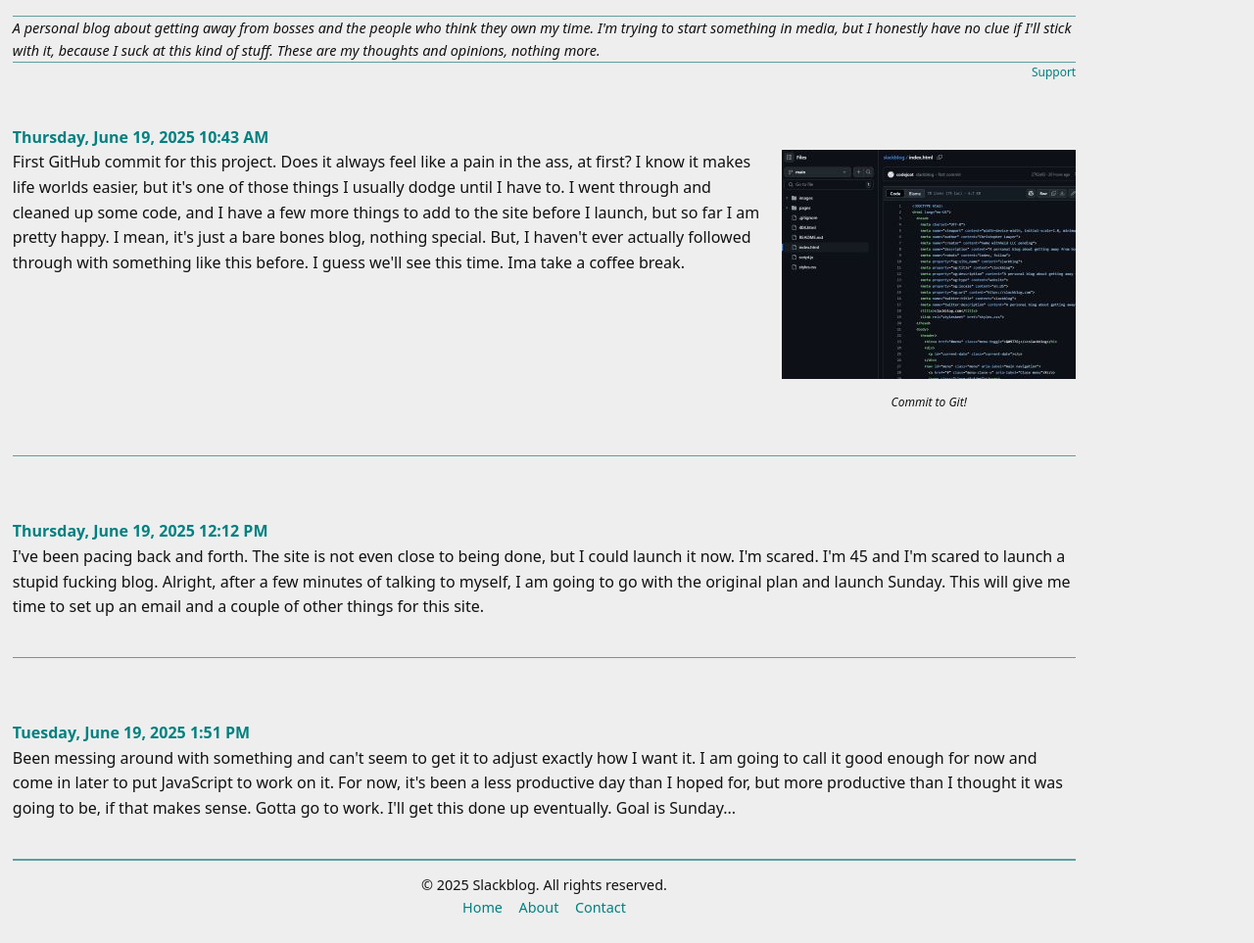
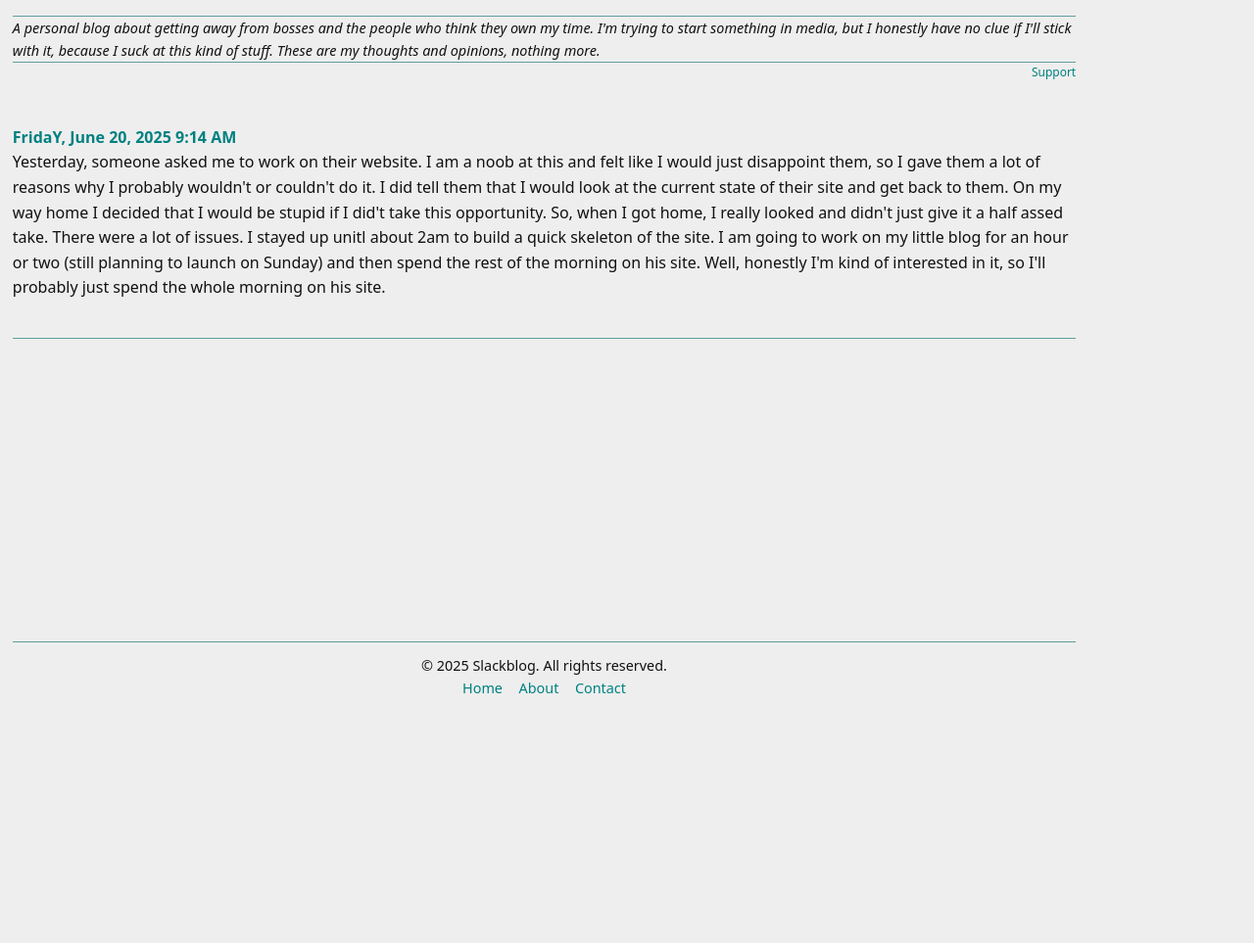
Before and after one commit to codejoat/slackblog, a plain HTML site: page index.html in a window 1280 px wide. Shown: the part 60-1023 px from the top of the page at 98% size. After the commit the page ends 800 px from the top, so only its background shows below. Drawn offline with Linux system fonts and the light colour scheme.

Commit message:
Just added a blog and moved yesterdays to archives

```diff
--- a/index.html
+++ b/index.html
@@ -40,20 +40,12 @@
       <a href="#support" class="support-toggle">Support</a>
       <div>
         <article class="entry">
-          <h4 class="timestamp">Thursday, June 19, 2025 10:43 AM</h4>
+          <h4 class="timestamp">FridaY, June 20, 2025 9:14 AM</h4>
           <figure>
-            <img src="images/first-git-commit.jpg" alt="A screenshot of my first git commit.">
-            <figcaption>Commit to Git!</figcaption>
+            <img src="" alt="">
+            <figcaption></figcaption>
           </figure>
-          <p class="post">First GitHub commit for this project. Does it always feel like a pain in the ass, at first? I know it makes life worlds easier, but it's one of those things I usually dodge until I have to. I went through and cleaned up some code, and I have a few more things to add to the site before I launch, but so far I am pretty happy. I mean, it's just a bare bones blog, nothing special. But, I haven't ever actually followed through with something like this before. I guess we'll see this time. Ima take a coffee break.</p>
-        </article>
-        <article class="entry">
-          <h4 class="timestamp">Thursday, June 19, 2025 12:12 PM</h4>
-          <p class="post">I've been pacing back and forth. The site is not even close to being done, but I could launch it now. I'm scared. I'm 45 and I'm scared to launch a stupid fucking blog. Alright, after a few minutes of talking to myself, I am going to go with the original plan and launch Sunday. This will give me time to set up an email and a couple of other things for this site.</p>
-        </article>
-        <article class="entry">
-          <h4 class="timestamp">Tuesday, June 19, 2025 1:51 PM</h4>
-          <p class="post">Been messing around with something and can't seem to get it to adjust exactly how I want it. I am going to call it good enough for now and come in later to put JavaScript to work on it. For now, it's been a less productive day than I hoped for, but more productive than I thought it was going to be, if that makes sense. Gotta go to work. I'll get this done up eventually. Goal is Sunday...</p>
+          <p class="post">Yesterday, someone asked me to work on their website. I am a noob at this and felt like I would just disappoint them, so I gave them a lot of reasons why I probably wouldn't or couldn't do it. I did tell them that I would look at the current state of their site and get back to them. On my way home I decided that I would be stupid if I did't take this opportunity. So, when I got home, I really looked and didn't just give it a half assed take. There were a lot of issues. I stayed up unitl about 2am to build a quick skeleton of the site. I am going to work on my little blog for an hour or two (still planning to launch on Sunday) and then spend the rest of the morning on his site. Well, honestly I'm kind of interested in it, so I'll probably just spend the whole morning on his site.</p>
         </article>
       </div>
       <nav id="support" class="support" aria-label="Support panel">
@@ -75,7 +67,7 @@
 
 <!-- Entry template: Use this to add new posts to the current page. Just copy-pasta this shit. Rework timestamp to current time, add image to src="", type a motherfuckin caption for that shit, and maybe an alt, and put your thoughts between the <p>s. If no image, you can delete figure or not, with nothing in it, it shouldn't affect anything.
 <article class="entry">
-  <h4 class="timestamp">Tuesday, June 17, 2025 8:50 AM</h4>
+  <h4 class="timestamp">Friday, June 20, 2025 8:50 AM</h4>
   <figure>
     <img src="" alt="">
     <figcaption></figcaption>
```
Also changed, not shown: pages/june2025.html (+16 -0 lines).
